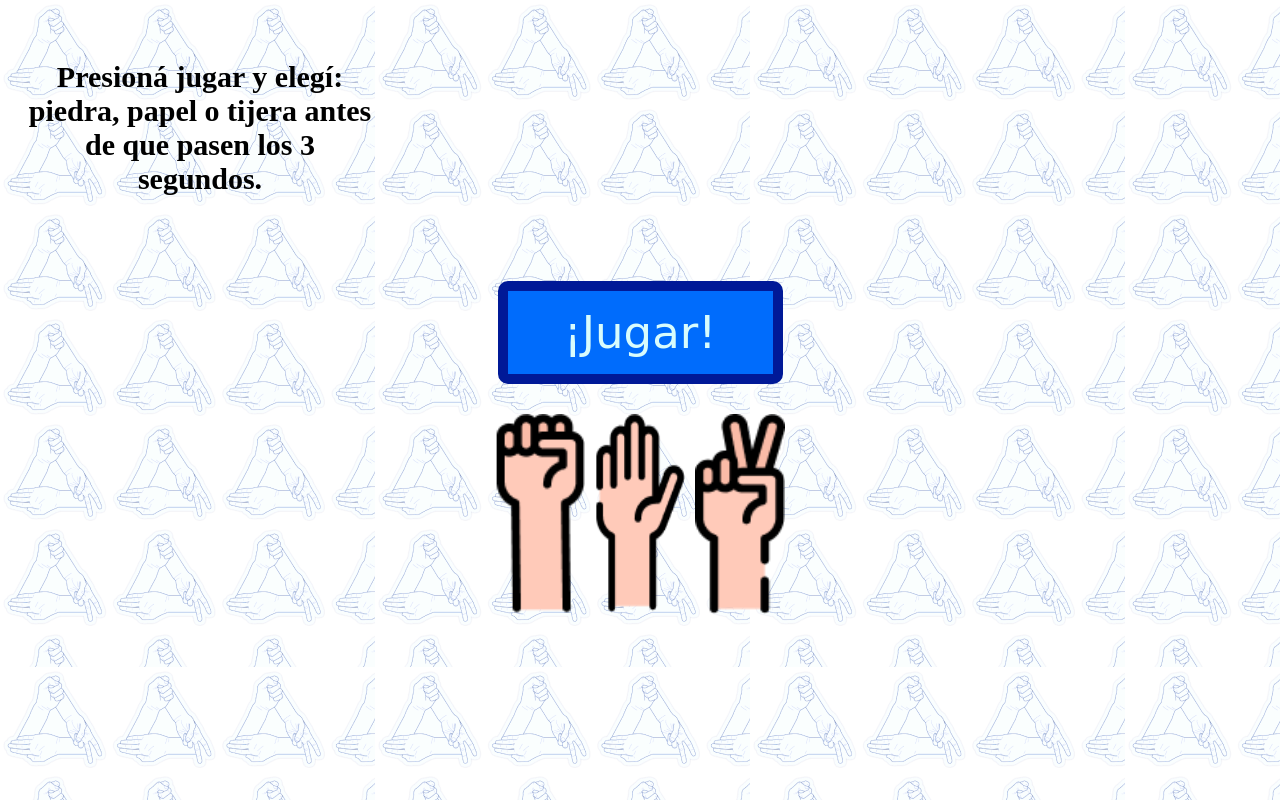
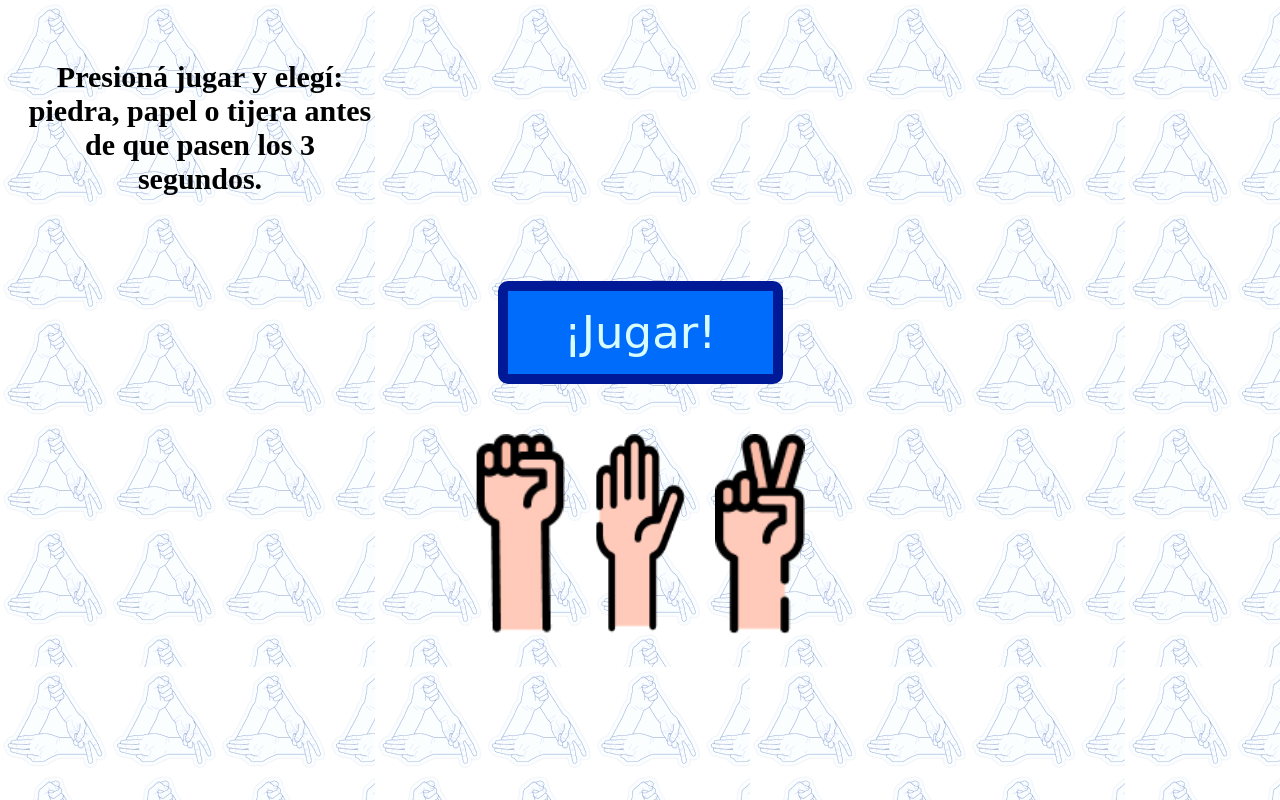
Before and after one commit to aguscribioli/dwf-m5-desafio-final, a website built with Parcel: page src/index.html in a window 1280 px wide. Both pictures are taken after a click on the element 640 px from the left and 582 px from the top of the page. Built offline with nearby package versions, Linux system fonts and the light colour scheme; a web font is replaced by a local one.

Commit message:
más cambios

```diff
--- a/src/pages/instructions/instructions-page.ts
+++ b/src/pages/instructions/instructions-page.ts
@@ -47,7 +47,8 @@ export function initInstructionsPage(params) {
             grid-template-columns: 100px 100px 100px;
             justify-content: center;
             align-content: end;
-            padding-top: 30px;
+            padding-top: 50px;
+            gap: 20px;
         }
     `;
 
--- a/src/pages/play/play-page.ts
+++ b/src/pages/play/play-page.ts
@@ -32,6 +32,7 @@ export function initPlayPage(params) {
             height: 100%;
             margin: auto;
             display: grid;
+            text-align: center;
         }
         .container-timer {
             text-align: center;
```
Also changed, not shown: build/index.html, 2 other files.
